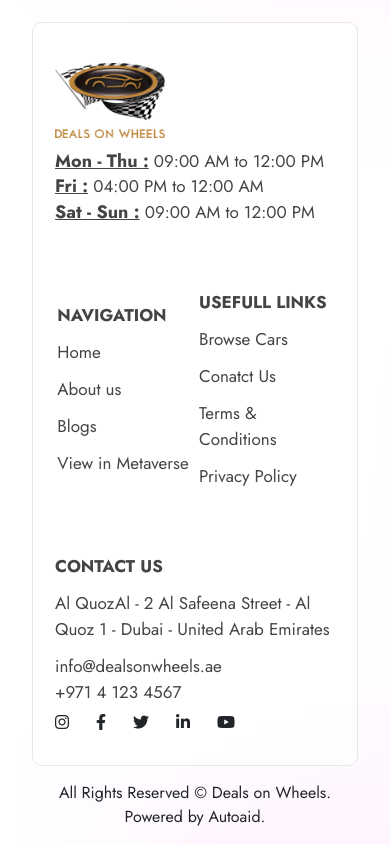
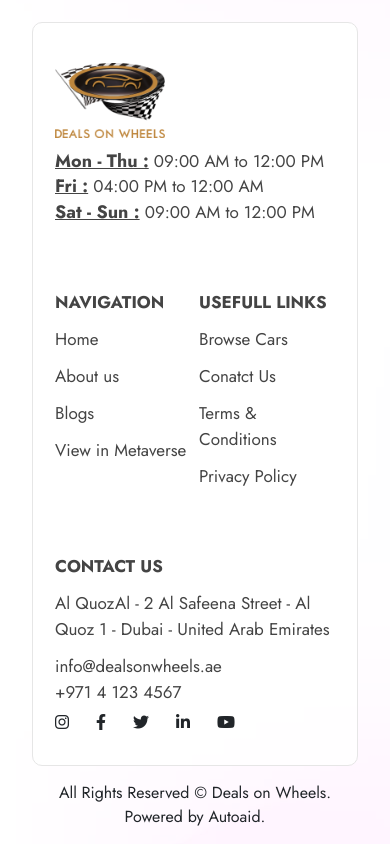
Before and after one commit to elitesuper/deals-on-wheels-master, a React (Create React App) app: page /blogs/1 in a window 390 px wide. Shown: the part 4407-5251 px from the top of the page. Built offline with nearby package versions, Linux system fonts and the light colour scheme.

Commit message:
homepage responsive design redo

```diff
--- a/src/components/Carousel/Carousel.js
+++ b/src/components/Carousel/Carousel.js
@@ -25,7 +25,7 @@ function Carousel() {
             }else{
                 setSwiper(false)
             }
-       window.addEventListener("resize",()=>{ if(window.innerWidth < 768){
+        window.addEventListener("resize",()=>{ if(window.innerWidth < 768){
         setSwiper(true)
     }else{
         setSwiper(false)
@@ -53,6 +53,9 @@ function Carousel() {
             slidesPerView: 2,
           },
           // when window width is >= 768px
+          900:{
+            slidesPerView: 3,
+          },
           1100: {
 
             slidesPerView: 4,
--- a/src/components/Footer/Footer.css
+++ b/src/components/Footer/Footer.css
@@ -7,8 +7,6 @@
 
 .footer-time{
 	margin-top: -17px;
-
-
 }
 
 .footer-container p {
@@ -156,11 +154,6 @@ footer{
 
 	.footer-time{
 		margin-top: -17px;
-
-
 	}
 
 }
-.footer-about{
-	margin: auto;
-}
```
